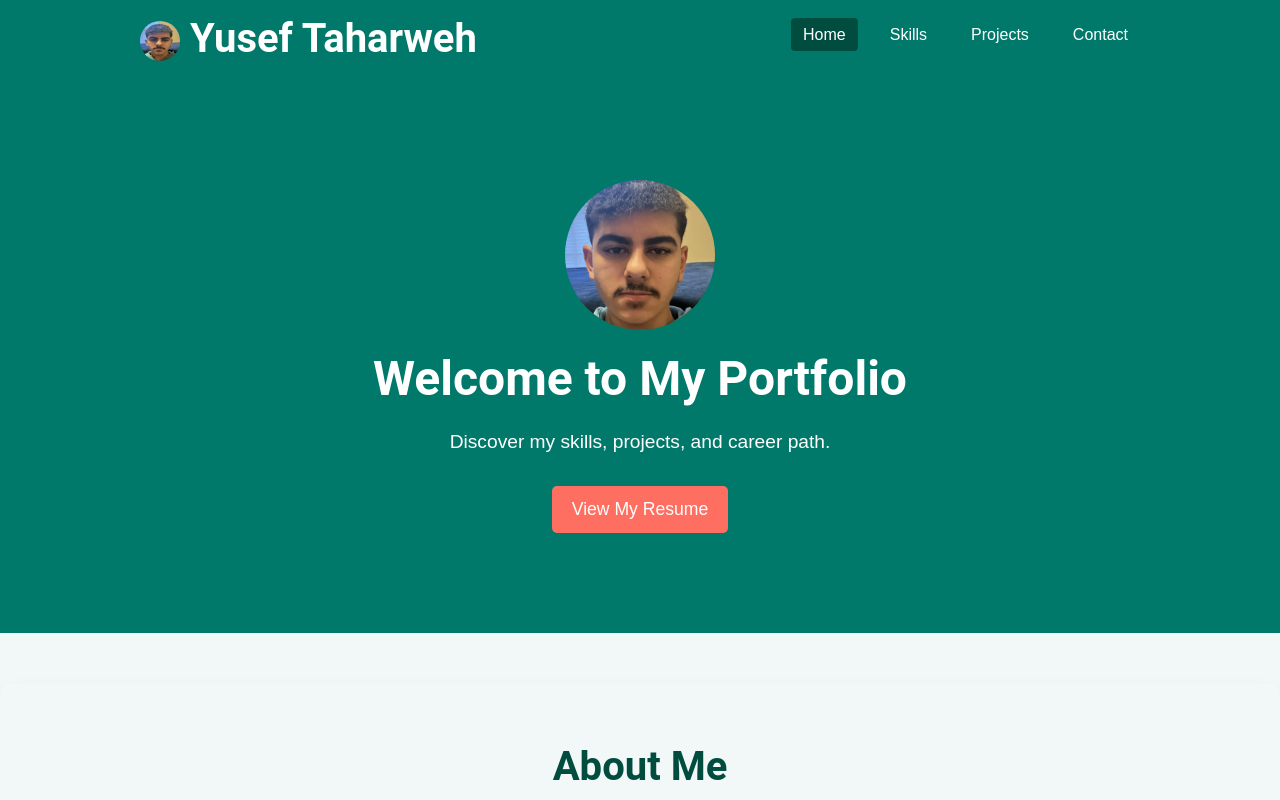
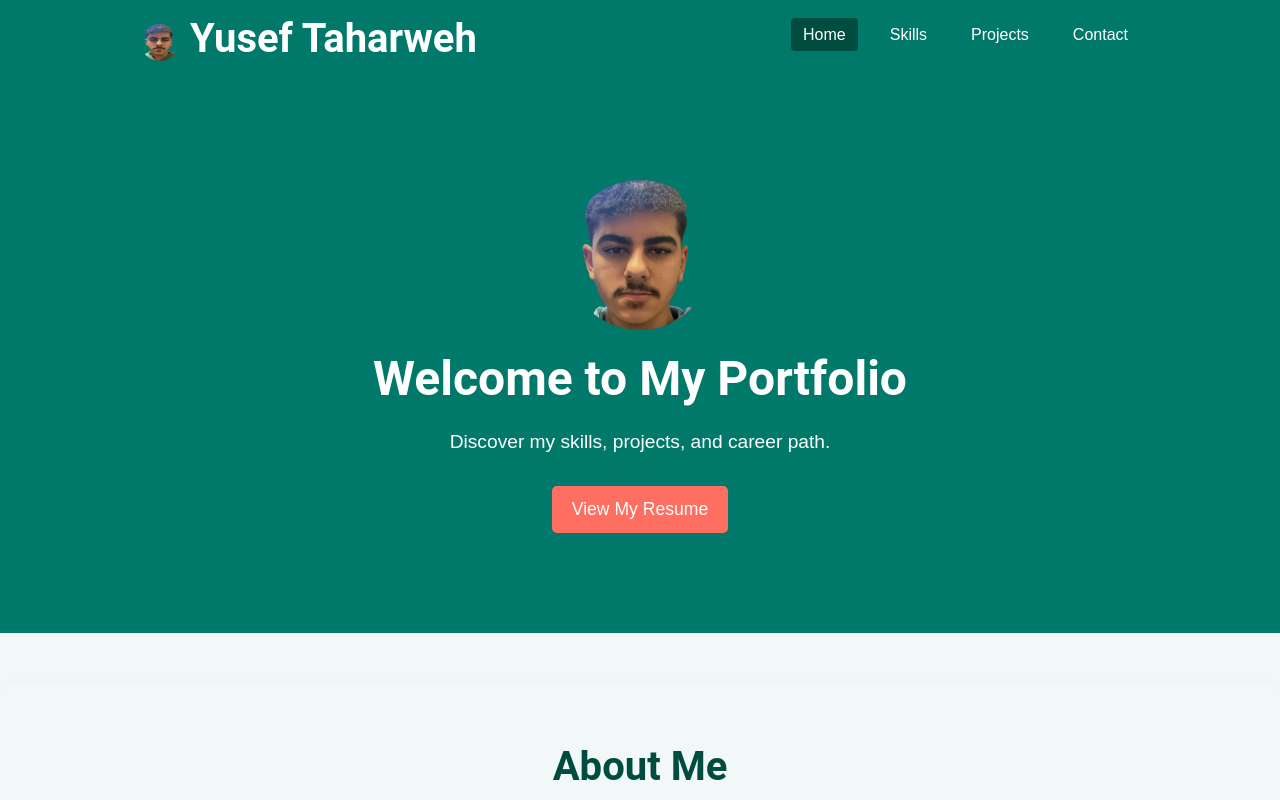
Before and after one commit to Taharweh/taharweh.github.io, a plain HTML site: page index.html in a window 1280 px wide. Shown: the top 800 px of the page. Drawn offline with nearby package versions, Linux system fonts and the light colour scheme.

Commit message:
fixed picture

```diff
--- a/index.html
+++ b/index.html
@@ -5,7 +5,7 @@
     <meta charset="UTF-8">
     <meta name="viewport" content="width=device-width, initial-scale=1.0">
     <meta name="description" content="Yusef Taharweh's Portfolio - Web Developer, IT Student">
-    <link rel="icon" href="./images/IMG_0983.jpeg" type="image/png">
+    <link rel="icon" href="./images/IMG_0983-removebg-preview.png" type="image/png">
     <title>Yusef Taharweh - Portfolio</title>
     <link href="https://cdn.jsdelivr.net/npm/bootstrap@5.3.3/dist/css/bootstrap.min.css" rel="stylesheet"
         integrity="sha384-QWTKZyjpPEjISv5WaRU9OFeRpok6YctnYmDr5pNlyT2bRjXh0JMhjY6hW+ALEwIH" crossorigin="anonymous">
@@ -16,7 +16,7 @@
     <header>
         <div class="container">
             <div class="logo">
-                <h1><img src="./images/IMG_0983.jpeg" alt="Small Image" class="small-image">Yusef Taharweh</h1>
+                <h1><img src="./images/IMG_0983-removebg-preview.png" alt="Small Image" class="small-image">Yusef Taharweh</h1>
             </div>
             <nav>
                 <ul>
@@ -31,7 +31,7 @@
     <main>
         <section class="hero">
             <div class="hero-content">
-                <img src="./images/IMG_0983.jpeg" alt="Yusef Taharweh" class="profile-image">
+                <img src="./images/IMG_0983-removebg-preview.png" alt="Yusef Taharweh" class="profile-image">
                 <h1>Welcome to My Portfolio</h1>
                 <p>Discover my skills, projects, and career path.</p>
                 <a href="./resume.html" class="btn">View My Resume</a>
```
Also changed, not shown: contacts.html (+2 -2 lines), projects.html (+2 -2 lines), resume.html (+2 -2 lines), images/IMG_0983-removebg-preview.png (added), images/IMG_0983.jpeg (deleted).
